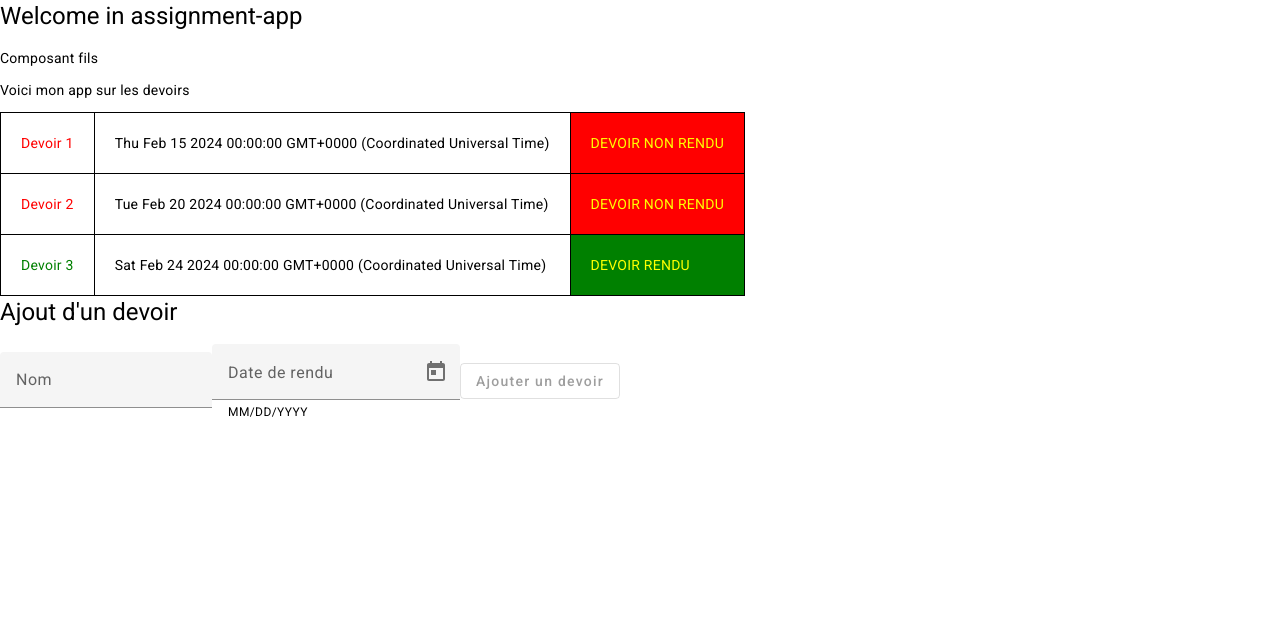
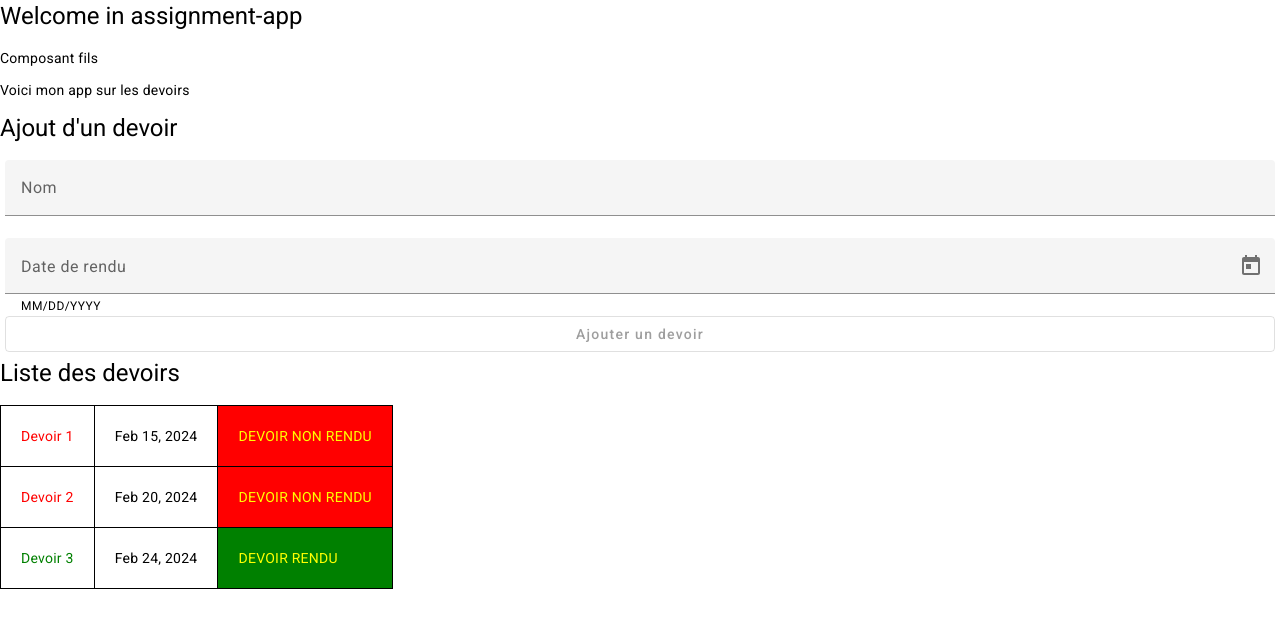
Before and after one commit to FiaritiaRahamison/coursAngular, an Angular app in the folder assignment-app/: page / in a window 1280 px wide. Shown: the top 628 px of the page. Built offline with nearby package versions, Linux system fonts and the light colour scheme.

Commit message:
Passage de données entre composants.

```diff
--- /dev/null
+++ b/assignment-app/src/app/assignments/assignment-detail/assignment-detail.component.html
@@ -0,0 +1,7 @@
+@if (assignmentTransmis) {
+    <h1>Détail du devoir</h1>
+    <mat-card-content>
+        <mat-card-title>{{ assignmentTransmis.nom }}</mat-card-title>
+        <!-- <mat-card-subtitle {{ assignmentTransmis.dateRendu | date }}></mat-card-subtitle> -->
+    </mat-card-content>
+}
--- /dev/null
+++ b/assignment-app/src/app/assignments/assignment-detail/assignment-detail.component.ts
@@ -0,0 +1,21 @@
+import { Component, Input } from '@angular/core';
+import { CommonModule } from '@angular/common';
+import { Assignment } from '../assignment.model';
+import { MatCardModule } from '@angular/material/card';
+import { MatCheckboxModule} from '@angular/material/checkbox';
+
+@Component({
+  selector: 'app-assignment-detail',
+  standalone: true,
+  imports: [
+    CommonModule,
+    MatCardModule,
+    MatCheckboxModule
+  ],
+  templateUrl: './assignment-detail.component.html',
+  styleUrl: './assignment-detail.component.css'
+})
+export class AssignmentDetailComponent {
+  @Input()
+  assignmentTransmis!: Assignment|undefined;
+}
--- a/assignment-app/src/app/assignments/assignments.component.css
+++ b/assignment-app/src/app/assignments/assignments.component.css
@@ -2,6 +2,12 @@ table, tr, td {
     border: 1px solid black;
     border-collapse: collapse;
     padding: 20px;
+}
+
+form {
+    display: flex;
+    flex-direction: column;
+    margin: 5px;
 }
 
 .rendu {
@@ -11,9 +17,3 @@ table, tr, td {
 .nonRendu {
     color: red;
 }
-
-.form {
-    display: flex;
-    flex-direction: column;
-    margin: 5px;
-}
--- a/assignment-app/src/app/assignments/assignments.component.html
+++ b/assignment-app/src/app/assignments/assignments.component.html
@@ -1,27 +1,4 @@
 <p>{{ titre }}</p>
-
-<table>
-    <tbody>
-        @for (assignment of assignments; track assignment.nom) {
-            <tr>
-                <td [ngClass] = "{'rendu': assignment.estRendu, 'nonRendu':!assignment.estRendu }">
-                    {{ assignment.nom }}
-                </td>
-                <td>{{ assignment.dateRendu }}</td>
-
-                <td appRendu [ngStyle] = "{'background-color': assignment.estRendu ? 'green' :'red' }">
-                    @if (assignment.estRendu) {
-                        DEVOIR RENDU
-                    }
-                    @else {
-                        DEVOIR NON RENDU
-                    }
-                </td>
-
-            </tr>
-        }
-    </tbody>
-</table>
 
 <h1>Ajout d'un devoir</h1>
 <form ngForm #assignmentForm (submit)="onSubmit($event)">
@@ -39,3 +16,33 @@
 
     <button mat-stroked-button color="primary" [disabled]="nomAssignment=='' || dateRendu === undefined">Ajouter un devoir</button>
 </form>
+
+<h1>Liste des devoirs</h1>
+<table>
+    <tbody>
+        @for (assignment of assignments; track assignment.nom) {
+            <tr>
+                <td [ngClass] = "{'rendu': assignment.estRendu, 'nonRendu':!assignment.estRendu }" (click)="assignmentClick(assignment)">
+                    {{ assignment.nom }}
+                </td>
+                <td>{{ assignment.dateRendu | date}}</td>
+
+                <td appRendu [ngStyle] = "{'background-color': assignment.estRendu ? 'green' :'red' }">
+                    @if (assignment.estRendu) {
+                        DEVOIR RENDU
+                    }
+                    @else {
+                        DEVOIR NON RENDU
+                    }
+                </td>
+
+            </tr>
+        }
+    </tbody>
+</table>
+
+<!-- @if(assignmentSelected) {
+    <h2>assignment clické: {{assignmentSelectionne.name}}</h2>
+} -->
+
+<app-assignment-detail [assignmentTransmis]="assignmentSelectionne"></app-assignment-detail>
--- a/assignment-app/src/app/assignments/assignments.component.ts
+++ b/assignment-app/src/app/assignments/assignments.component.ts
@@ -9,6 +9,7 @@ import {provideNativeDateAdapter} from '@angular/material/core';
 
 import { RenduDirective } from '../shared/rendu.directive';
 import { Assignment } from './assignment.model';
+import { AssignmentDetailComponent } from './assignment-detail/assignment-detail.component';
 
 @Component({
   selector: 'app-assignments',
@@ -21,6 +22,7 @@ import { Assignment } from './assignment.model';
     MatInputModule,
     MatDatepickerModule,
     MatFormFieldModule,
+    AssignmentDetailComponent
   ],
   templateUrl: './assignments.component.html',
   styleUrl: './assignments.component.css',
@@ -47,6 +49,7 @@ export class AssignmentsComponent {
   ];
   nomAssignment: string = "";
   dateRendu = undefined;
+assignmentSelectionne: Assignment|undefined;
 
   onSubmit(event: any) {
     if ((this.nomAssignment == '') || (this.dateRendu === undefined)) return;
@@ -63,4 +66,10 @@ export class AssignmentsComponent {
     console.log(newAssignment)
     this.assignments.push(newAssignment);
   }
+
+  assignmentClick(assignment: Assignment) {
+    console.log("CLICK SUR = " + assignment.nom);
+
+    this.assignmentSelectionne = assignment;
+  }
 }
```
Also changed, not shown: assignment-app/src/app/assignments/assignment-detail/assignment-detail.component.css (added).
